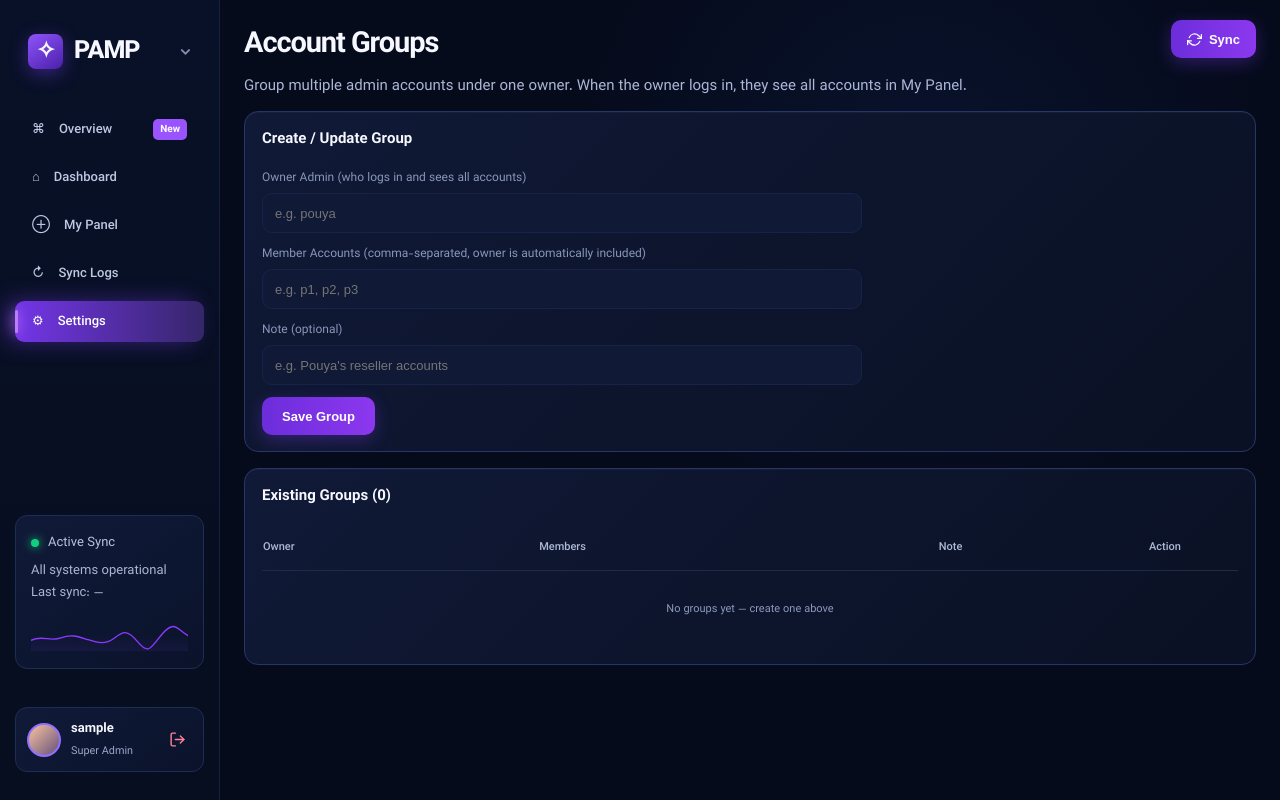
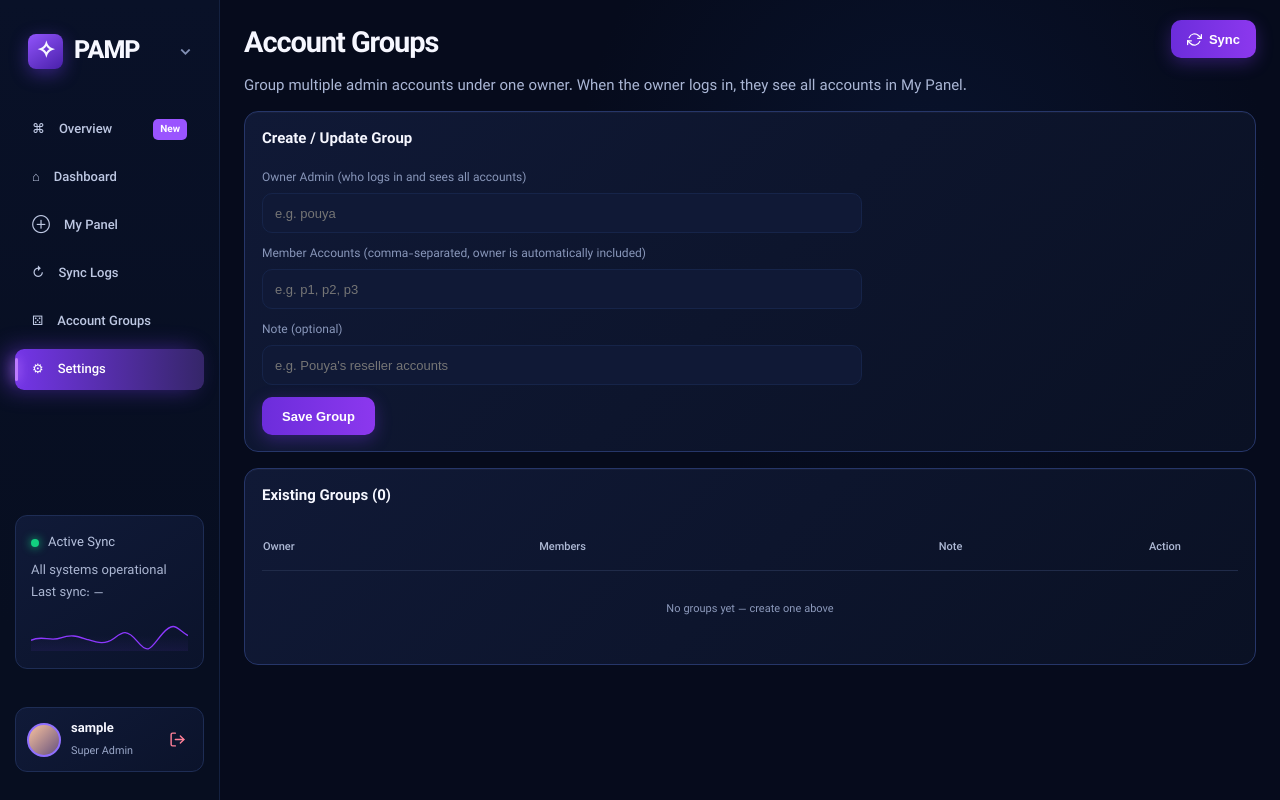
Before and after one commit to santiyagoburcart/PAMP, a Django app: page /account-groups/ in a window 1280 px wide. Run offline with Django 4.2, Linux system fonts and the light colour scheme; the visitor is signed in with stand-in values (Sample User, id 1); data comes from the database, SQL or seed files in the repository; data that the repository does not hold is empty; parts of the project's set-up code (start-up, migrations or seed data) failed here and were passed over.

Commit message:
auto: update templates/v2/base_v2.html

```diff
--- a/templates/v2/base_v2.html
+++ b/templates/v2/base_v2.html
@@ -20,6 +20,7 @@
       <a href="{% url 'dashboard' %}" class="{% block nav_dashboard %}{% endblock %}">⌂ <span>Dashboard</span></a>
       <a href="{% url 'portal' %}" class="{% block nav_panel %}{% endblock %}">⊕ <span>My Panel</span></a>
       <a href="{% url 'sync_logs' %}" class="{% block nav_logs %}{% endblock %}">↻ <span>Sync Logs</span></a>
+      {% if request.user.is_superuser %}<a href="{% url 'account_groups' %}" class="{% block nav_groups %}{% endblock %}">⚄ <span>Account Groups</span></a>{% endif %}
       <a href="{% url 'settings' %}" class="{% block nav_settings %}{% endblock %}">⚙ <span>Settings</span></a>
     </nav>
     <div class="side-bottom">
```
